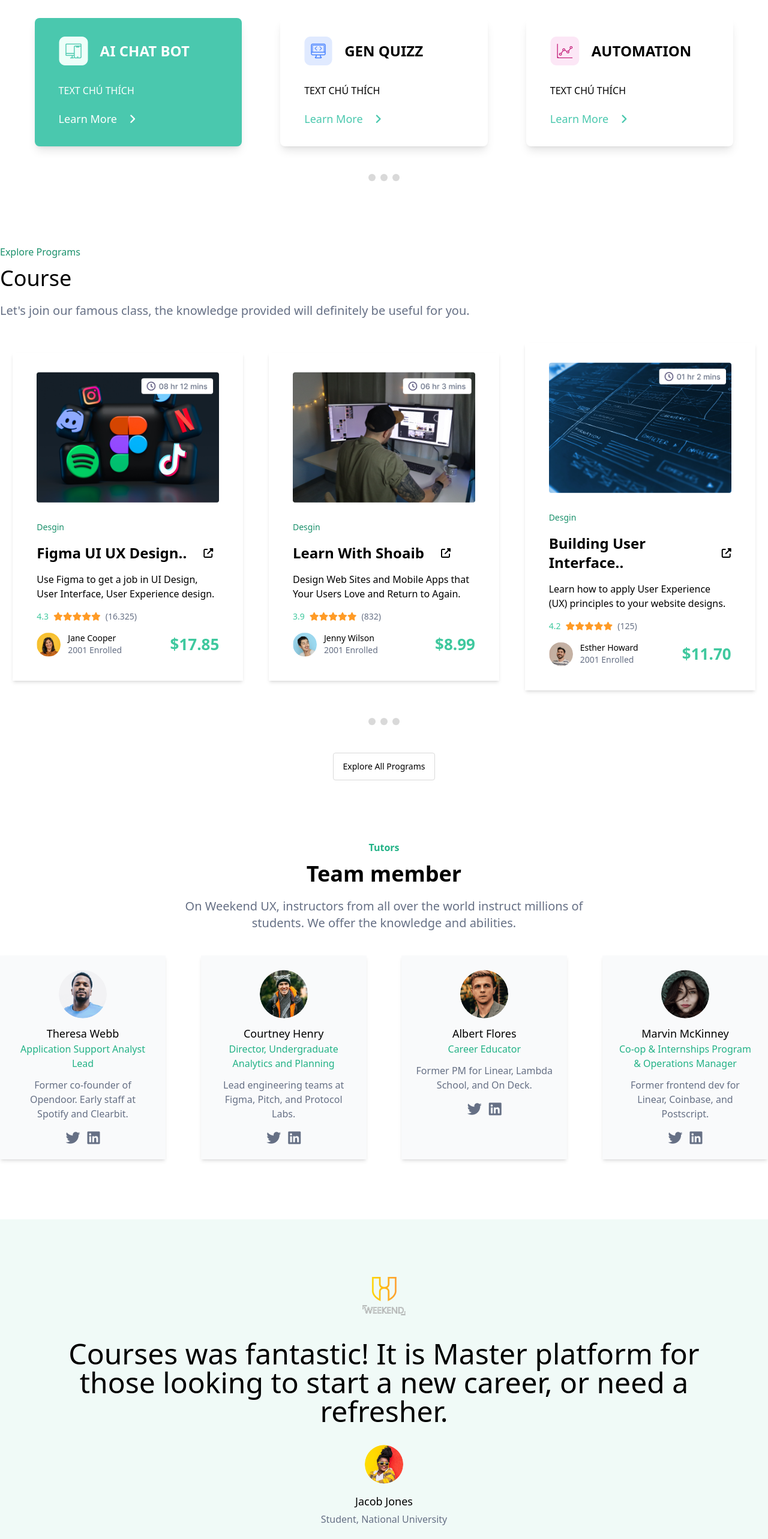
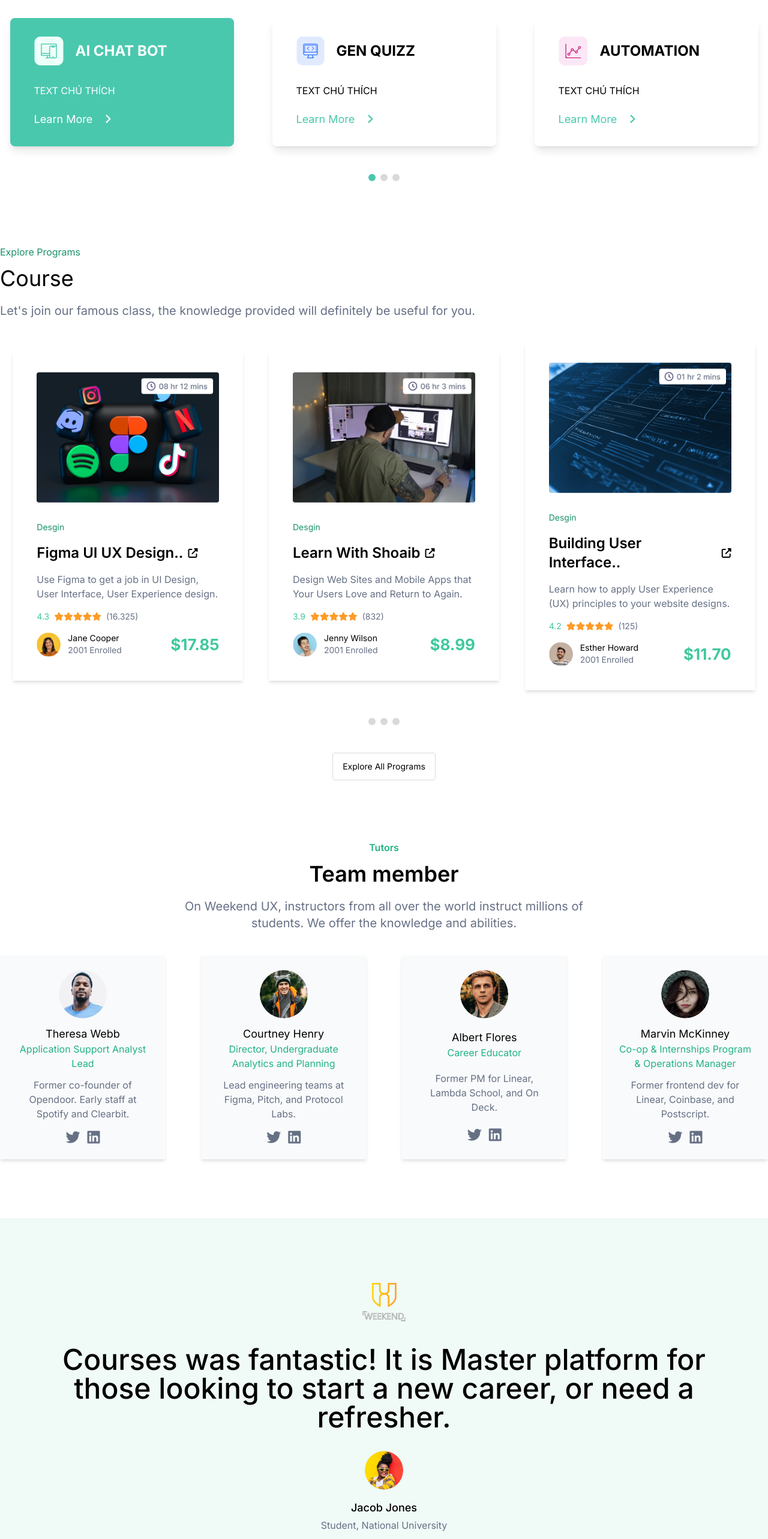
Before and after one commit to theshyy1/IMTA-UI-TEST, a React (Vite) app: page / in a window 1280 px wide. Shown: the part 1100-3666 px from the top of the page at 60% size. Built offline with nearby package versions, Linux system fonts and the light colour scheme.

Commit message:
fix style animation

```diff
--- a/src/App.jsx
+++ b/src/App.jsx
@@ -10,7 +10,7 @@ import Advertisement from "./components/Advertisement";
 
 const App = () => {
   return (
-    <div className="">
+    <div className="font-inter">
       <div className="container">
         <Header />
       </div>
--- a/src/components/Advertisement.jsx
+++ b/src/components/Advertisement.jsx
@@ -4,16 +4,22 @@ import author from "../assets/Avatar (7).png";
 
 const Advertisement = () => {
   return (
-    <div className="container bg-[#F0FAF7] text-center text-black flex flex-col justify-center items-center px-[80px] py-[96px]">
-      <img src={logo} alt="" />
-      <h2 className="my-8 text-5xl font-medium">
-        Courses was fantastic! It is Master platform for those looking to start
-        a new career, or need a refresher.
-      </h2>
-      <div className="flex flex-col items-center">
-        <img src={author} className="object-cover block rounded-full" alt="" />
-        <h3 className="mt-4 mb-1 text-[18px] font-medium">Jacob Jones</h3>
-        <span className="text-[#667085]">Student, National University</span>
+    <div className="bg-[#F0FAF7]  px-[80px] py-[96px]">
+      <div className="container py-3 text-center text-black flex flex-col justify-center items-center">
+        <img src={logo} alt="" />
+        <h2 className="py-8 text-5xl font-medium">
+          Courses was fantastic! It is Master platform for those looking to
+          start a new career, or need a refresher.
+        </h2>
+        <div className="flex flex-col items-center">
+          <img
+            src={author}
+            className="object-cover block rounded-full"
+            alt=""
+          />
+          <h3 className="mt-4 mb-1 text-[18px] font-medium">Jacob Jones</h3>
+          <span className="text-[#667085]">Student, National University</span>
+        </div>
       </div>
     </div>
   );
--- a/src/components/Blog/BlogItem.jsx
+++ b/src/components/Blog/BlogItem.jsx
@@ -3,22 +3,22 @@ import React from "react";
 const BlogItem = ({ blog }) => {
   const { date, title, desc, major, image } = blog;
   return (
-    <article className="flex items-center gap-5 hover:shadow-md transform transition-transform hover:scale-105 duration-300">
-      <div className="">
-        <img src={image} alt="" />
+    <article className="flex gap-5 hover:shadow-lg shadow-md">
+      <div className="h-[200px] w-[320px]">
+        <img src={image} className="object-cover " alt="" />
       </div>
-      <div className="flex flex-col items-start justify-between">
+      <div className="flex flex-col items-start max-w-[248px] py-2">
         <span className="text-sm font-semibold text-[#20B486]">{date}</span>
         <h3 className="text-[18px] font-semibold mt-3 mb-2 hover:underline">
           {title}
         </h3>
-        <p className="text-base text-[#667085] w-[300px]">{desc}</p>
-        <ul className="flex text-sm space-x-2 rounded-md mt-6">
+        <p className="text-base text-[#667085] mr-3">{desc}</p>
+        <ul className="flex text-sm space-x-3 rounded-md mt-6">
           {major.map(({ name, color, background }, index) => {
             return (
               <li
                 key={index}
-                className={`bg-[#${background}] text-[#${color}] px-2 py-1 rounded-full`}
+                className={`bg-[${background}] text-[${color}] px-2 py-[2px] rounded-full`}
               >
                 {name}
               </li>
--- a/src/components/Course/CourseItem.jsx
+++ b/src/components/Course/CourseItem.jsx
@@ -20,12 +20,12 @@ const CourseItem = ({ course }) => {
       <article className="space-y-4 pb-8 pt-1 px-6">
         <span className="text-sm text-[#1A906B]">Desgin</span>
         <div className="flex items-center">
-          <h2 className="text-2xl font-semibold mr-7 hover:underline">
+          <h2 className="text-2xl font-semibold mr-2 hover:underline">
             {name}
           </h2>
           <i className="fa-solid fa-up-right-from-square"></i>
         </div>
-        <p NaclassNameName="text-[#667085]">{description}</p>
+        <p className="text-[#667085]">{description}</p>
         <div className="flex space-x-2 text-sm">
           <span className="text-[#3FC89E]">{rate}</span>
           <ul className="text-[#FF9B26]">
--- a/src/components/Service/ServiceItem.jsx
+++ b/src/components/Service/ServiceItem.jsx
@@ -1,25 +1,34 @@
 import React from "react";
 
-const ServiceItem = ({ title, img, background }) => {
+const ServiceItem = ({ service, indexActive, index }) => {
+  const { title, image } = service;
+  const handleActive = (number) => {
+    let className =
+      "h-[214px] w-[373px] px-10 flex flex-col justify-center py-3 rounded-lg shadow-lg ";
+    if (number === Number(index)) {
+      className += " bg-[#4AC8AE] text-white";
+    } else {
+      className += "bg-white text-black";
+    }
+    return className;
+  };
+  const handleActiveText = (number) => {
+    let className = "text-[18px] hover:underline";
+    if (number === Number(index)) {
+      className += " text-white";
+    } else {
+      className += " text-[#4AC8AE]";
+    }
+    return className;
+  };
   return (
-    <div
-      className={`h-[214px] w-[27%] ${background === "bg-green-300"
-        ? "bg-[#4AC8AE] text-white"
-        : "bg-white text-black"
-        }  px-10 flex flex-col justify-center py-3 rounded-lg shadow-lg`}
-    >
+    <div className={handleActive(indexActive)}>
       <div className="flex items-center">
-        <img src={img} className="object-cover rounded-lg mr-5" alt="" />
-        <h3 className="text-2xl font-bold">{title}</h3>
+        <img src={image} className="object-cover rounded-lg mr-5" alt="" />        <h3 className="text-2xl font-bold">{title}</h3>
       </div>
       <p className="text-base mt-[30px] mb-[22px]">TEXT CHÚ THÍCH</p>
-      <a
-        href="#"
-        className={`text-[18px] ${background === "bg-green-300"
-          ? "bg-[#4AC8AE] text-white"
-          : "bg-white text-[#4AC8AE]"
-          } hover:underline`}
-      >
+
+      <a href="#" className={handleActiveText(indexActive)}>
         Learn More
         <i className="fa-solid fa-angle-right ml-5"></i>
       </a>
--- a/src/components/Service/index.jsx
+++ b/src/components/Service/index.jsx
@@ -1,10 +1,20 @@
-import React from "react";
+import React, { useState } from "react";
 import ServiceItem from "./ServiceItem";
 import img1 from "../../assets/img1.png";
 import img2 from "../../assets/img2.png";
 import img3 from "../../assets/img3.png";
 
 const Services = () => {
+  const serviceItems = [
+    { id: 1, title: "AI CHAT BOT", image: img1 },
+    { id: 2, title: "GEN QUIZZ", image: img2 },
+    { id: 3, title: "AUTOMATION", image: img3 },
+  ];
+  const [isActive, setActive] = useState(1);
+
+  const handleClick = (number) => {
+    setActive(number);
+  };
   return (
     <div className=" mb-[100px]">
       <div className="flex justify-center flex-col items-center mb-[40px]">
@@ -15,25 +25,34 @@ const Services = () => {
       </div>
 
       <div className="flex justify-center gap-16 items-center mt-[30px]">
-        <ServiceItem
-          title={"AI CHAT BOT"}
-          img={img1}
-          background={"bg-green-300"}
-        />
-        <ServiceItem title={"GEN QUIZZ"} img={img2} background={"bg-white"} />
-        <ServiceItem title={"AUTOMATION"} img={img3} background={"bg-white"} />
+        {serviceItems.map((item, index) => {
+          return (
+            <ServiceItem
+              key={item.id}
+              service={item}
+              indexActive={isActive}
+              index={index + 1}
+            />
+          );
+        })}
+
       </div>
       {/* Effect */}
       <ul className="flex justify-center space-x-2 mt-10">
-        <li className="group">
-          <span className="inline-block h-3 w-3 rounded-full bg-[#D9D9D9] group-hover:w-12 group-hover:bg-[#4AC8AE] transition-all duration-300"></span>
-        </li>
-        <li className="group">
-          <span className="inline-block h-3 w-3 rounded-full bg-[#D9D9D9] group-hover:w-12 group-hover:bg-[#4AC8AE] transition-all duration-300"></span>
-        </li>
-        <li className="group">
-          <span className="inline-block h-3 w-3 rounded-full bg-[#D9D9D9] group-hover:w-12 group-hover:bg-[#4AC8AE] transition-all duration-300"></span>
-        </li>
+        {Array(3)
+          .fill(0)
+          .map((item, index) => (
+            <li
+              className="group"
+              onClick={() => handleClick(index + 1)}
+              key={index}
+            >
+              <span
+                className={`${isActive === index + 1 ? " w-12 bg-[#4AC8AE]" : "bg-[#D9D9D9]"
+                  } inline-block h-3 w-3 rounded-full  group-hover:w-12 group-hover:bg-[#4AC8AE] transition-all duration-300`}
+              ></span>
+            </li>
+          ))}
       </ul>
     </div>
   );
--- a/src/components/Tutors/TutorItem.jsx
+++ b/src/components/Tutors/TutorItem.jsx
@@ -4,7 +4,7 @@ const TutorItem = ({ tutor }) => {
   const { name, description, role, avatar } = tutor;
   return (
     <div className="w-[276px] h-[340px] bg-[#F9FAFB] p-6 shadow-md transform transition-transform hover:scale-110 duration-300">
-      <div className="text-center flex flex-col items-center justify-between space-y-3 rounded">
+      <div className="h-full text-center flex flex-col items-center justify-between space-y-3 rounded-lg ">
         <img
           src={avatar}
           className="text-center object-cover rounded-full"
@@ -15,7 +15,7 @@ const TutorItem = ({ tutor }) => {
           <p className="text-[#22B286]">{role}</p>
         </div>
         <p className="text-[#667085]">{description}</p>
-        <ul className="text-2xl space-x-3 text-[#667085]">
+        <ul className="block text-2xl space-x-3 text-[#667085]">
           <a href="">
             <i className="fa-brands fa-twitter"></i>
           </a>
--- a/src/components/Tutors/index.jsx
+++ b/src/components/Tutors/index.jsx
@@ -34,7 +34,7 @@ const Tutors = () => {
     },
   ];
   return (
-    <div className="mb-[100px]">
+    <div className="mb-[98px]">
       <div className="flex justify-start flex-col items-center mb-10">
         <p className="text-[#22B286] text-base font-semibold">Tutors</p>
         <h4 className="text-4xl font-semibold text-black mt-3 mb-5">
--- a/src/index.css
+++ b/src/index.css
@@ -1,3 +1,4 @@
+@import url('https://fonts.googleapis.com/css2?family=Inter:wght@200;300;400;500;600;700&family=Poppins:ital,wght@0,200;0,300;0,400;0,600;0,700;1,300;1,400;1,500&display=swap');
 @tailwind base;
 @tailwind components;
 @tailwind utilities;
--- a/tailwind.config.js
+++ b/tailwind.config.js
@@ -1,12 +1,15 @@
 /** @type {import('tailwindcss').Config} */
 export default {
   content: ["./index.html", "./src/**/*.{js,ts,jsx,tsx}"],
+
   theme: {
     extend: {
       container: {
         center: true,
       },
-      colors: {},
+      fontFamily: {
+        inter: ["Inter"],
+      },
     },
   },
   plugins: [],
```
Also changed, not shown: src/components/Blog/Blogs.jsx (+41 -25 lines), src/components/Footer.jsx (+37 -49 lines).
